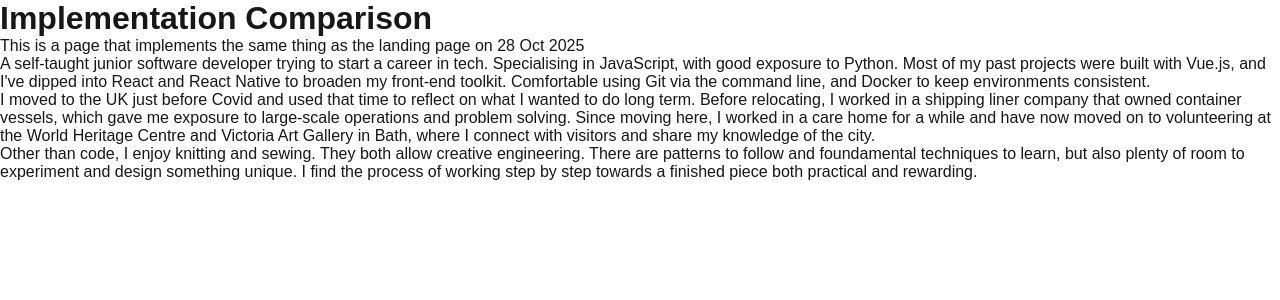
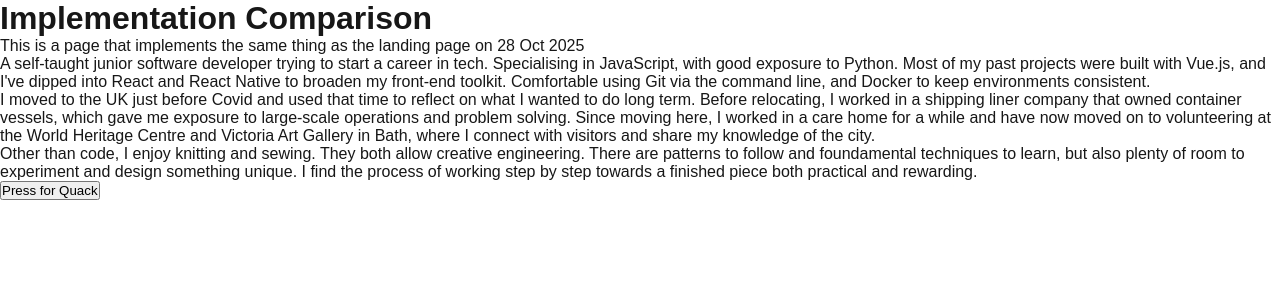
Before and after one commit to AnsonChung3/next-react-sandbox, a Next.js app in the folder next-react-sandbox/: page /implementation-comparison in a window 1280 px wide. Shown: the top 300 px of the page. Built offline with nearby package versions, Linux system fonts and the light colour scheme.

Commit message:
Add alternative implementation of press button to add img.src

```diff
--- a/next-react-sandbox/src/app/implementation-comparison/page.js
+++ b/next-react-sandbox/src/app/implementation-comparison/page.js
@@ -1,4 +1,5 @@
 import AboutMe from '../../components/about-me.js';
+import PressForQuack from '../../components/press-for-quack.js';
 
 export default function ImplementCompare() {
     return (
@@ -11,6 +12,7 @@ export default function ImplementCompare() {
                 </p>
             </div>
             <AboutMe />
+            <PressForQuack />
         </>
     );
 }
--- /dev/null
+++ b/next-react-sandbox/src/components/press-for-quack.js
@@ -0,0 +1,35 @@
+// this is my attempt to do it in the style of the senior example I saw
+// it does read better than my standard way of putting the return div at the bottom of the file
+// but to get to the UseQuack function was difficult because I am not familiar with Rect hooks/reactivity
+
+// at one point I tried to use the Image cpn from Next
+// but that seems to require extra set up so I kept the vanila img tag
+
+// I tried 'use client' with this cpn, but it doesn't seem to make much difference
+// the debug log in UseQuack() is still printed twice on web console
+// and printed once in terminal
+// I still have no idea why it runs over it twice while I only press the button once
+// maybe something to do with preloading?
+
+'use client';
+import { useState } from 'react';
+
+export default function PressForQuack() {
+    const { imgUrl, passQuack } = UseQuack();
+    return (
+        <div>
+            <button onClick={passQuack}>Press for Quack</button>
+            {imgUrl && <img src={imgUrl} alt="quack" id="quackImg" />}
+        </div>
+    );
+}
+
+const quackUrl =
+    'https://encrypted-tbn0.gstatic.com/images?q=tbn:ANd9GcQpe5ldzOqLc30ZNy94C-g__N0w-ed_ixap7Q&s';
+
+function UseQuack() {
+    console.log('moo moo');
+    const [imgUrl, setImgUrl] = useState('');
+    const passQuack = () => setImgUrl(quackUrl);
+    return { imgUrl, passQuack };
+}
```
